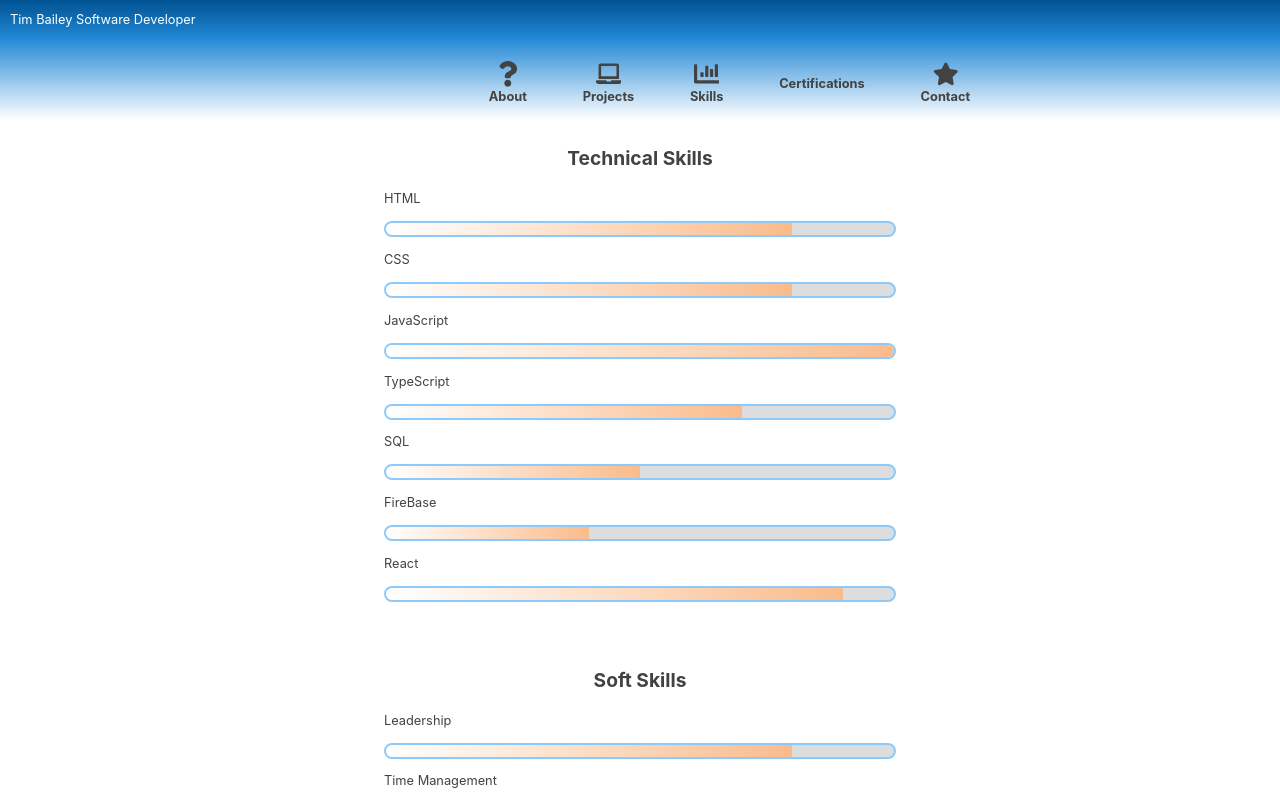
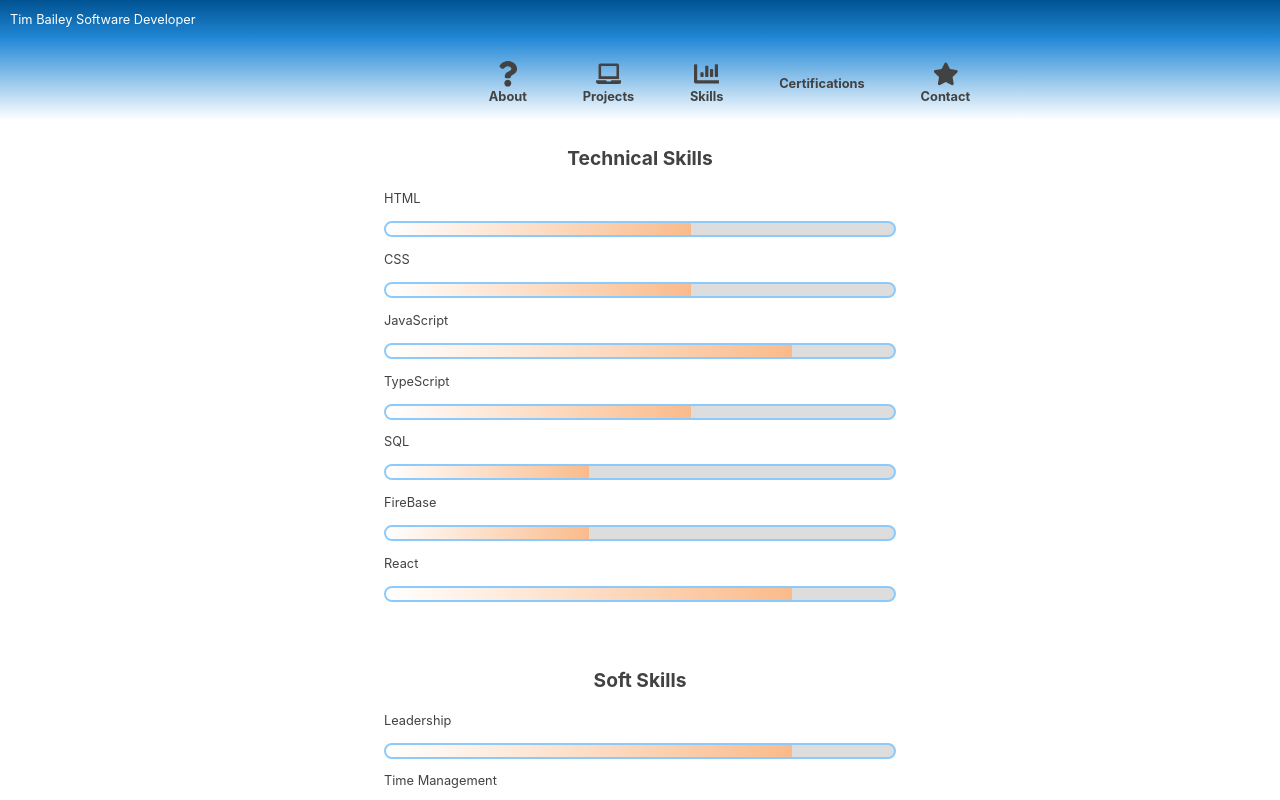
Before and after one commit to t-cbailey/portfolio, a React (Vite) app: page /skills in a window 1280 px wide. Shown: the top 800 px of the page. Built offline with nearby package versions, Linux system fonts and the light colour scheme; some icons are missing.

Commit message:
changed menu bar values

```diff
--- a/src/components/Skills.tsx
+++ b/src/components/Skills.tsx
@@ -7,26 +7,26 @@ function Skills() {
       <div id="skillcontainer">
         <p>HTML</p>
         <div className="barcontainer">
-          <div className="skills html">80%</div>
+          <div className="skills html">60%</div>
         </div>
 
         <p>CSS</p>
         <div className="barcontainer">
-          <div className="skills css">80%</div>
+          <div className="skills css">60%</div>
         </div>
 
         <p>JavaScript</p>
         <div className="barcontainer">
-          <div className="skills js">100%</div>
+          <div className="skills js">80%</div>
         </div>
 
         <p>TypeScript</p>
         <div className="barcontainer">
-          <div className="skills typescript">70%</div>
+          <div className="skills typescript">60%</div>
         </div>
         <p>SQL</p>
         <div className="barcontainer">
-          <div className="skills sql">50%</div>
+          <div className="skills sql">40%</div>
         </div>
         <p>FireBase</p>
         <div className="barcontainer">
@@ -34,7 +34,7 @@ function Skills() {
         </div>
         <p>React</p>
         <div className="barcontainer">
-          <div className="skills react">90%</div>
+          <div className="skills react">80%</div>
         </div>
       </div>
       <h2 id="Stitle">Soft Skills</h2>
--- a/src/styling/about.css
+++ b/src/styling/about.css
@@ -126,7 +126,6 @@
 @media only screen and (min-width: 768px) {
   #about {
     background-position: center -150px;
-    background-attachment: fixed;
   }
   #aboutB {
     opacity: 0;
@@ -137,7 +136,6 @@
 @media only screen and (min-width: 992px) {
   #about {
     background-position: center;
-    background-attachment: fixed;
   }
 }
 
--- a/src/styling/skills.css
+++ b/src/styling/skills.css
@@ -24,24 +24,24 @@
 }
 
 .html {
-  width: 80%;
+  width: 60%;
   background-image: linear-gradient(to right, white, #fabb8b);
   animation: expandWidth 4s;
 }
 .css {
+  width: 60%;
+  background-image: linear-gradient(to right, white, #fabb8b);
+}
+.js {
   width: 80%;
   background-image: linear-gradient(to right, white, #fabb8b);
 }
-.js {
-  width: 100%;
-  background-image: linear-gradient(to right, white, #fabb8b);
-}
 .typescript {
-  width: 70%;
+  width: 60%;
   background-image: linear-gradient(to right, white, #fabb8b);
 }
 .sql {
-  width: 50%;
+  width: 40%;
   background-image: linear-gradient(to right, white, #fabb8b);
 }
 
@@ -50,7 +50,7 @@
   background-image: linear-gradient(to right, white, #fabb8b);
 }
 .react {
-  width: 90%;
+  width: 80%;
   background-image: linear-gradient(to right, white, #fabb8b);
 }
 
```
